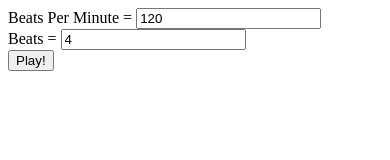
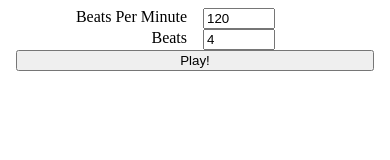
Before and after one commit to Koasing/koasing.github.io, a plain HTML site: page tick-tock/index.html in a window 390 px wide. Drawn offline with Linux system fonts and the light colour scheme.

Commit message:
Apply responsive CSS

```diff
--- a/tick-tock/index.html
+++ b/tick-tock/index.html
@@ -3,17 +3,19 @@
 <head>
     <title>tick-tock</title>
     <meta charset="utf-8">
+    <meta name="viewport" content="width=device-width, user-scalable=no">
+    <link rel="stylesheet" type="text/css" href="style.css">
 </head>
 <body>
-    <div>
-        <audio id="audio_tick" src="tick.wav" type="audio/wav" preload>
-        <audio id="audio_tock" src="tock.wav" type="audio/wav" preload>
+    <div class="container">
+        <div class="row"><div class="col right">Beats Per Minute</div><div class="col left"><input type="number" id="bpm" value="120" min="1" max="360"></div></div>
+        <div class="row"><div class="col right">Beats </div><div class="col left"><input type="number" id="beats" value="4" min="1" max="36"></div></div>
+        <div class="row"><div class="col center"><button id="play" onclick="toggle()">Play!</button></div></div>
     </div>
-    <div>
-        Beats Per Minute = <input type="number" id="bpm" value="120"><br>
-        Beats = <input type="number" id="beats" value="4"><br>
-        <button id="play" onclick="toggle()">Play!</button>
-    </div>
+    <div class="hidden">
+            <audio id="audio_tick" src="tick.wav" type="audio/wav" preload>
+            <audio id="audio_tock" src="tock.wav" type="audio/wav" preload>
+        </div>
     <script src="./repeat.js"></script>
 </body>
 </html>
--- /dev/null
+++ b/tick-tock/style.css
@@ -0,0 +1,20 @@
+@charset "UTF-8";
+
+input  { width: 4rem; }
+button { width: 100%; }
+
+@media (min-width:320px)  {
+    .container { width: 100%; }
+}
+
+@media (min-width:480px)  {
+    .container { width: 30rem; }
+}
+
+.row { display: flex; flex-wrap: wrap; }
+.col { flex-basis: 0; flex-grow: 1; max-width: 100%; padding: 0rem 0.5rem; }
+
+.left   { text-align: left;   }
+.right  { text-align: right;  }
+.center { text-align: center; }
+.hidden { display: hidden;    }
```
